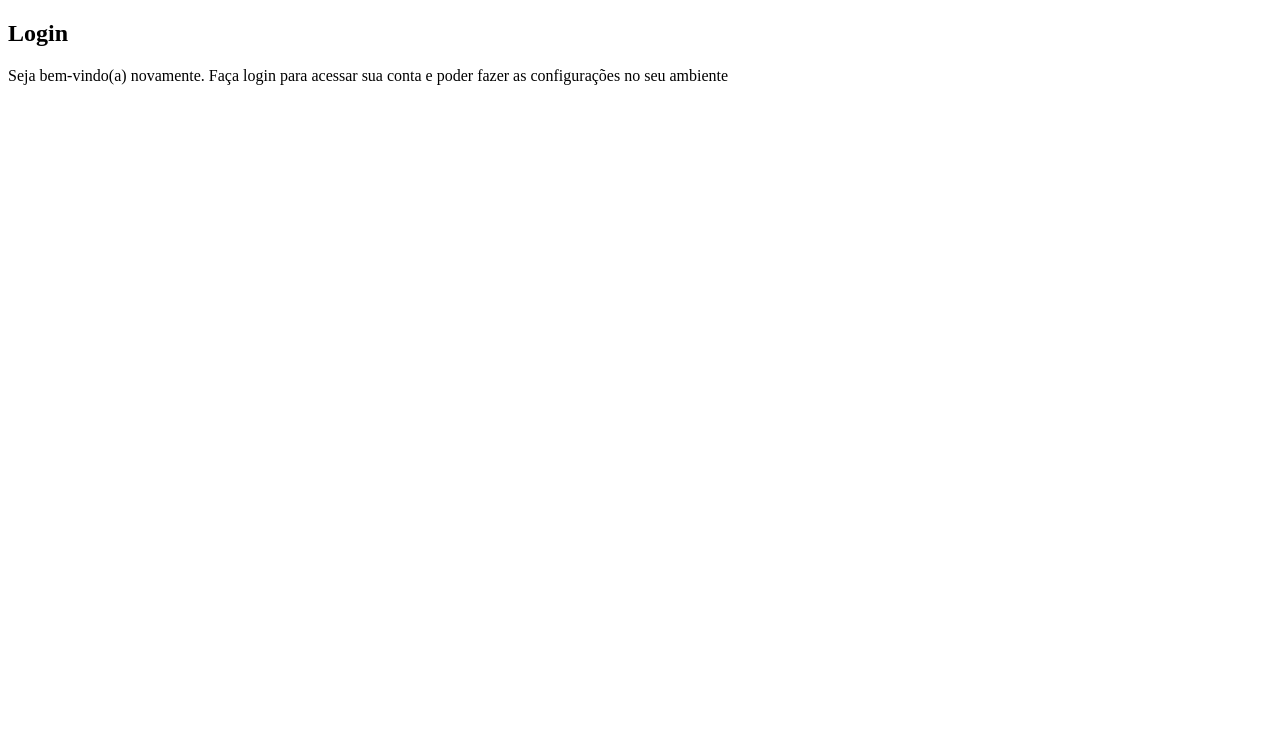
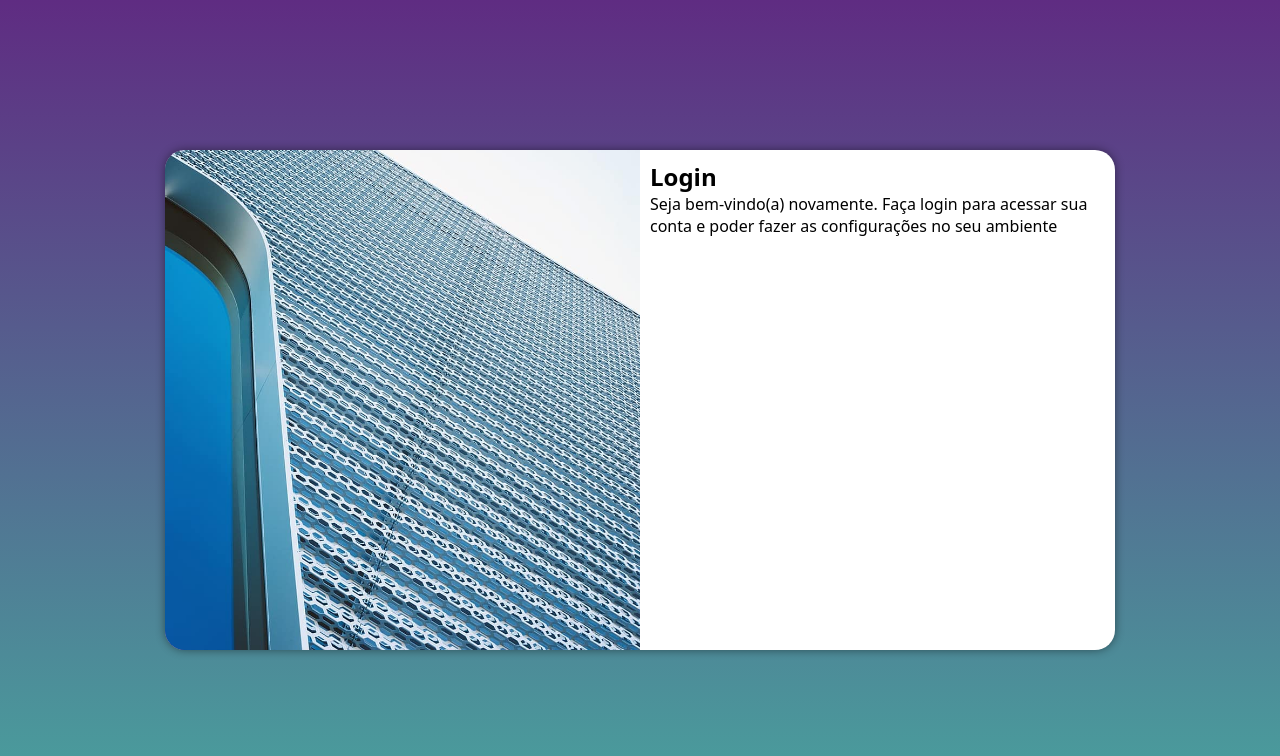
Before and after one commit to afonseca00/projeto-login, a plain HTML site: page index.html in a window 1280 px wide. Drawn offline with Linux system fonts and the light colour scheme.

Commit message:
Media Query para outros dispositivos

```diff
--- /dev/null
+++ b/estilos/media-query.css
@@ -0,0 +1,52 @@
+@charset "UTF-8";
+
+/*Todas as Medias
+----------------------------------
+Typical Device Breakpoints
+Pequenos ecrãs: até 600px
+Telemovel: de 600px até 768px
+Tablet: de 768px até 992px
+Desktop: de 992px até 1200px
+Grandes ecrãs: acime 1200px
+*/
+
+@media screen and (min-width: 768px) and (max-width: 992px) {
+    body {
+        background-image: linear-gradient(to top, #49a09d, #5f2c82);
+    }
+
+    section#login {
+        width: 80vw;
+   }
+
+   section#login > div#imagem {
+    float: left;
+    width: 30%;
+    height: 100%;
+   }
+
+   section#login > div#formulario {
+    float: right;
+    width: 70%;
+   }
+}
+
+@media screen and (min-width: 992px){
+    body {
+        background-image: linear-gradient(to top, #49a09d, #5f2c82);
+    }
+    section#login {
+        width: 950px;
+   }
+
+   section#login > div#imagem {
+    float: left;
+    width: 50%;
+    height: 100%;
+   }
+
+   section#login > div#formulario {
+    float: right;
+    width: 50%;
+   }
+}
--- a/estilos/style.css
+++ b/estilos/style.css
@@ -5,3 +5,52 @@
     Verde: #49a09d
     Lilás: #5f2c82
 */
+
+* {
+    font-family: system-ui, -apple-system, BlinkMacSystemFont, 'Segoe UI', Roboto, Oxygen, Ubuntu, Cantarell, 'Open Sans', 'Helvetica Neue', sans-serif;
+    padding: 0px;
+    margin: 0px;
+    box-sizing: border-box;
+}
+
+body, html {
+    background-color: #5f2c82;
+    height: 100vh;
+    width: 100vw;
+}
+
+main {
+    position: relative;
+    height: 100vh;
+    width: 100vw;
+}
+
+section#login {
+    position: absolute;
+    top: 50%;
+    left: 50%;
+    transform: translate(-50%, -50%);
+    overflow: hidden;
+
+    background-color: white;
+    width: 250px;
+    height: 500px;
+    border-radius: 20px;
+    box-shadow: 0px 0px 10px rgba(0, 0, 0, 0.450);
+
+    transition: width 0.3s, height 0.3s;
+    transition-timing-function: ease;
+}
+
+section#login > div#imagem {
+    display: block;
+    background: #5f2c82 url(../imagens/metal.jpg) no-repeat;
+    background-size: cover;
+    background-position: left bottom;
+    height: 200px;
+}
+
+section#login > div#formulario {
+    display: block;
+    padding: 10px;
+}
--- a/index.html
+++ b/index.html
@@ -5,12 +5,13 @@
     <meta name="viewport" content="width=device-width, initial-scale=1.0">
     <title>Login</title>
     <link rel="stylesheet" href="estilos/style.css">
+    <link rel="stylesheet" href="estilos/media-query.css">
 </head>
 <body>
     <main>
         <section id="login">
             <div id="imagem">
-
+                <!-- Aqui vai a imagem nas CSS-->
             </div>
             <div id="formulario">
                 <h1>Login</h1>
```
